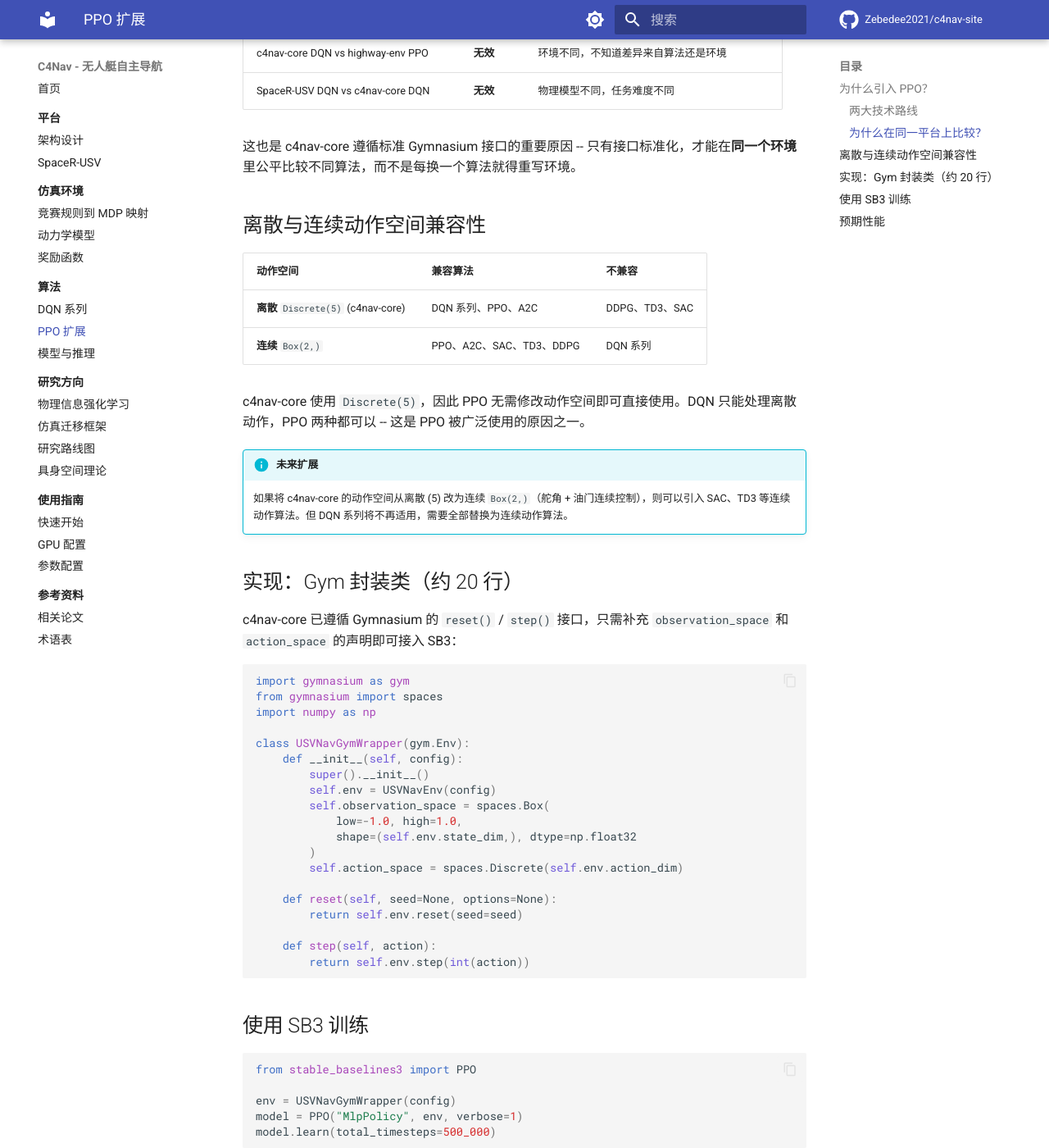
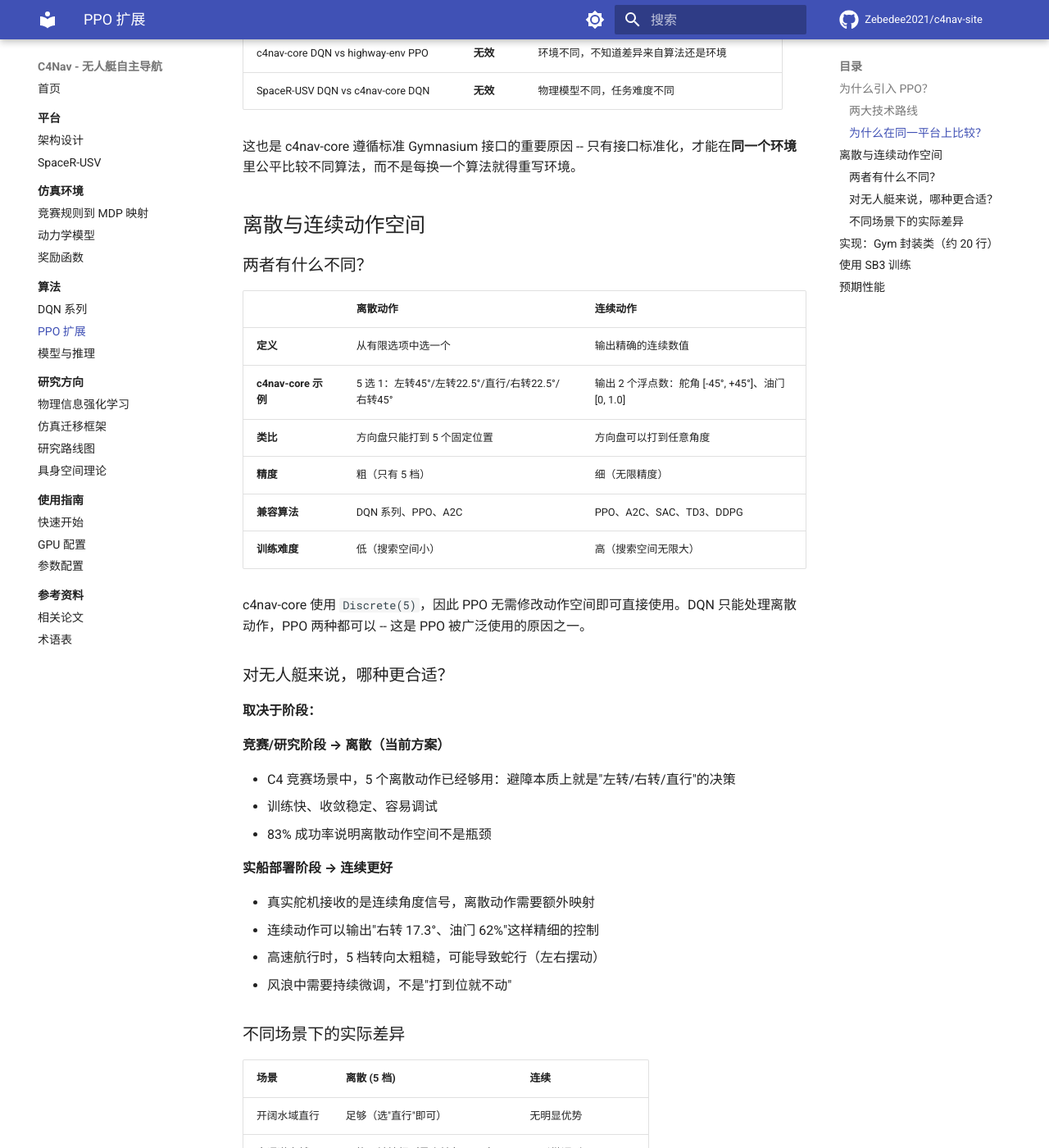
Before and after one commit to Zebedee2021/c4nav-site, an MkDocs documentation site: the page built from docs/algorithms/ppo-extension.md, in a window 1280 px wide and 1400 px high, scrolled down 844 px. Shown: the whole window at 82% size. Built offline with MkDocs 1.6.1 and Material for MkDocs 9.7.7, drawn with Linux system fonts in a browser that asks for light colours; comment, search, counter and statistics services are not loaded; some of the changed text lies outside the part shown.

Commit message:
docs: expand discrete vs continuous action space section for USV context
Add comparison table, USV-specific scenario analysis (open water,
narrow channel, high-speed turn, wave compensation), and two-phase
recommendation (discrete for competition, continuous for deployment).

🤖 Generated with [Qoder][https://qoder.com]

```diff
--- a/docs/algorithms/ppo-extension.md
+++ b/docs/algorithms/ppo-extension.md
@@ -30,17 +30,49 @@ c4nav-core 目前只实现了基于价值的 DQN 系列。引入 PPO 可构成
 
 这也是 c4nav-core 遵循标准 Gymnasium 接口的重要原因 -- 只有接口标准化，才能在**同一个环境**里公平比较不同算法，而不是每换一个算法就得重写环境。
 
-## 离散与连续动作空间兼容性
+## 离散与连续动作空间
 
-| 动作空间 | 兼容算法 | 不兼容 |
-|---------|---------|--------|
-| **离散** `Discrete(5)` (c4nav-core) | DQN 系列、PPO、A2C | DDPG、TD3、SAC |
-| **连续** `Box(2,)` | PPO、A2C、SAC、TD3、DDPG | DQN 系列 |
+### 两者有什么不同？
+
+| | 离散动作 | 连续动作 |
+|---|---|---|
+| **定义** | 从有限选项中选一个 | 输出精确的连续数值 |
+| **c4nav-core 示例** | 5 选 1：左转45°/左转22.5°/直行/右转22.5°/右转45° | 输出 2 个浮点数：舵角 [-45°, +45°]、油门 [0, 1.0] |
+| **类比** | 方向盘只能打到 5 个固定位置 | 方向盘可以打到任意角度 |
+| **精度** | 粗（只有 5 档） | 细（无限精度） |
+| **兼容算法** | DQN 系列、PPO、A2C | PPO、A2C、SAC、TD3、DDPG |
+| **训练难度** | 低（搜索空间小） | 高（搜索空间无限大） |
 
 c4nav-core 使用 `Discrete(5)`，因此 PPO 无需修改动作空间即可直接使用。DQN 只能处理离散动作，PPO 两种都可以 -- 这是 PPO 被广泛使用的原因之一。
 
-!!! info "未来扩展"
-    如果将 c4nav-core 的动作空间从离散 (5) 改为连续 `Box(2,)`（舵角 + 油门连续控制），则可以引入 SAC、TD3 等连续动作算法。但 DQN 系列将不再适用，需要全部替换为连续动作算法。
+### 对无人艇来说，哪种更合适？
+
+**取决于阶段：**
+
+**竞赛/研究阶段 → 离散（当前方案）**
+
+- C4 竞赛场景中，5 个离散动作已经够用：避障本质上就是"左转/右转/直行"的决策
+- 训练快、收敛稳定、容易调试
+- 83% 成功率说明离散动作空间不是瓶颈
+
+**实船部署阶段 → 连续更好**
+
+- 真实舵机接收的是连续角度信号，离散动作需要额外映射
+- 连续动作可以输出"右转 17.3°、油门 62%"这样精细的控制
+- 高速航行时，5 档转向太粗糙，可能导致蛇行（左右摆动）
+- 风浪中需要持续微调，不是"打到位就不动"
+
+### 不同场景下的实际差异
+
+| 场景 | 离散 (5 档) | 连续 |
+|------|-----------|------|
+| 开阔水域直行 | 足够（选"直行"即可） | 无明显优势 |
+| 窄通道穿越 | 可能不够精细（最小转角 22.5°） | 可以微调到 5°、10° |
+| 高速急转 | 只有 45° 一档，要么不转要么大转 | 可以输出 30° 等中间值 |
+| 风浪补偿 | 反复在"左转/直行"之间切换，抖动 | 持续输出 2°~3° 微修正 |
+
+!!! tip "扩展路径"
+    如果将 c4nav-core 的动作空间从离散 (5) 改为连续 `Box(2,)`（舵角 + 油门），则可以引入 SAC、TD3 等连续动作算法。但 DQN 系列将不再适用。代码架构已支持这种扩展（算法-环境解耦，改 YAML 配置即可）。
 
 ## 实现：Gym 封装类（约 20 行）
 
```
